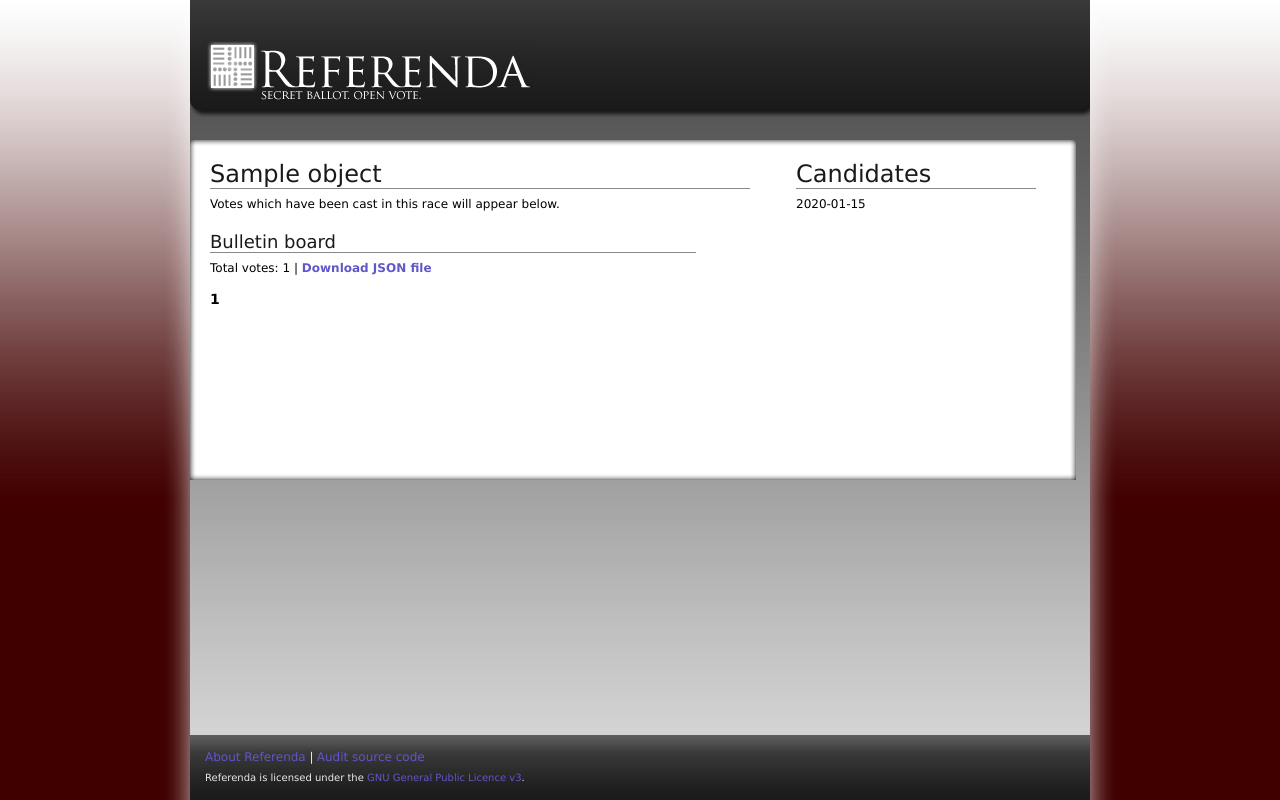
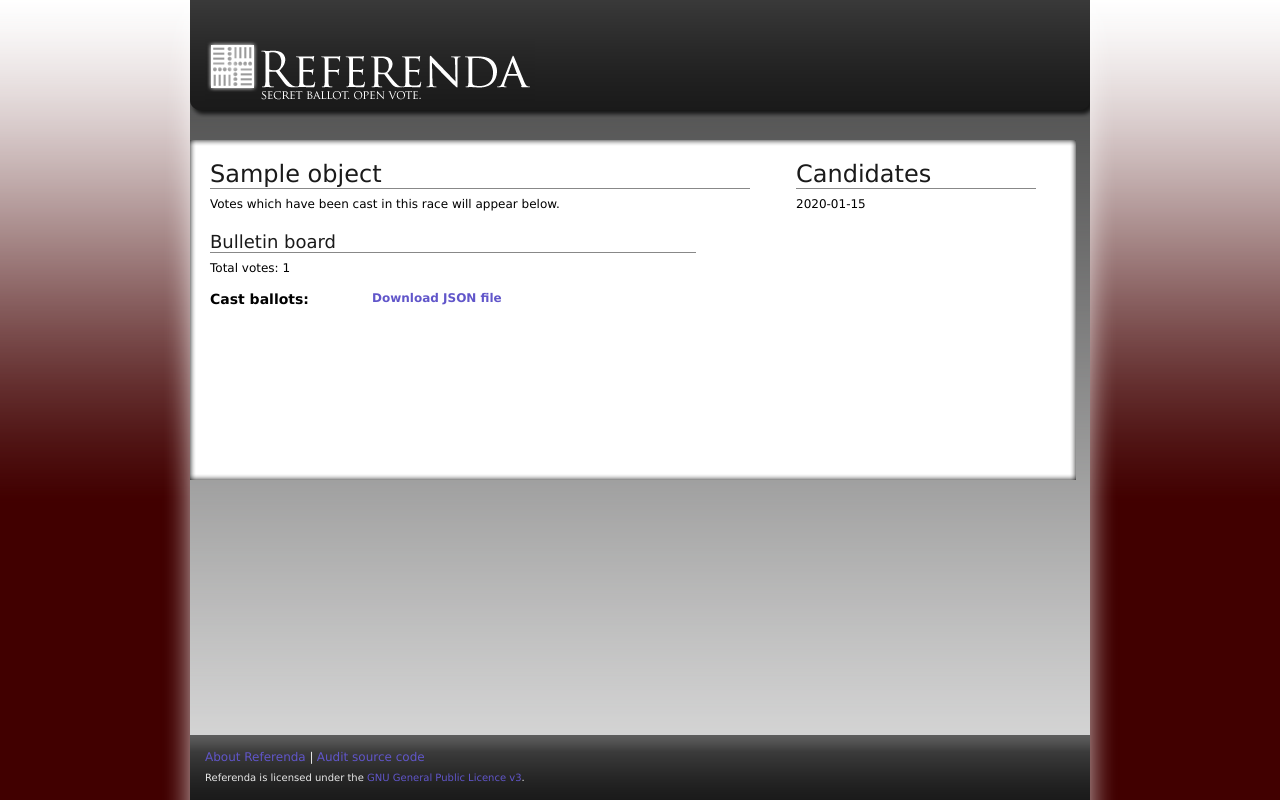
Before and after one commit to digitaldragoon/referenda, a Django app: template templates/referenda/race_detail.html in a window 1280 px wide. Run offline with Django 3.2, Linux system fonts and the light colour scheme; the template is opened without the code that fills it: most values are stand-ins (such as "Sample title", 1, 10 or a date in 2020).

Commit message:
Removed ballots from race_detail, kept JSON file

```diff
--- a/templates/referenda/race_detail.html
+++ b/templates/referenda/race_detail.html
@@ -8,12 +8,10 @@
     <p>Votes which have been cast in this race will appear below.</p>
     <h2>Bulletin board</h2>
     {% if object.sealedvotes.all %}
-    <p>Total votes: {{ object.sealedvotes.count }} | <a href="{% url referenda.bulletinboard object.election.slug object.slug %}">Download JSON file</a></p>
-    <dl class="table bulletinboard">
-        {% for vote in object.sealedvotes.all %}
-        <dt>{{ vote.user_id }}</dt>
-        <dd><pre>{{ vote.ballot.block|safe }}</pre></dd>
-        {% endfor %}
+    <p>Total votes: {{ object.sealedvotes.count }}</p>
+    <dl class="table">
+        <dt>Cast ballots:</dt>
+        <dd><a href="{% url referenda.bulletinboard object.election.slug object.slug %}">Download JSON file</a></dd>
     </dl>
     <div class="clear"></div>
     {% endif %}
```
